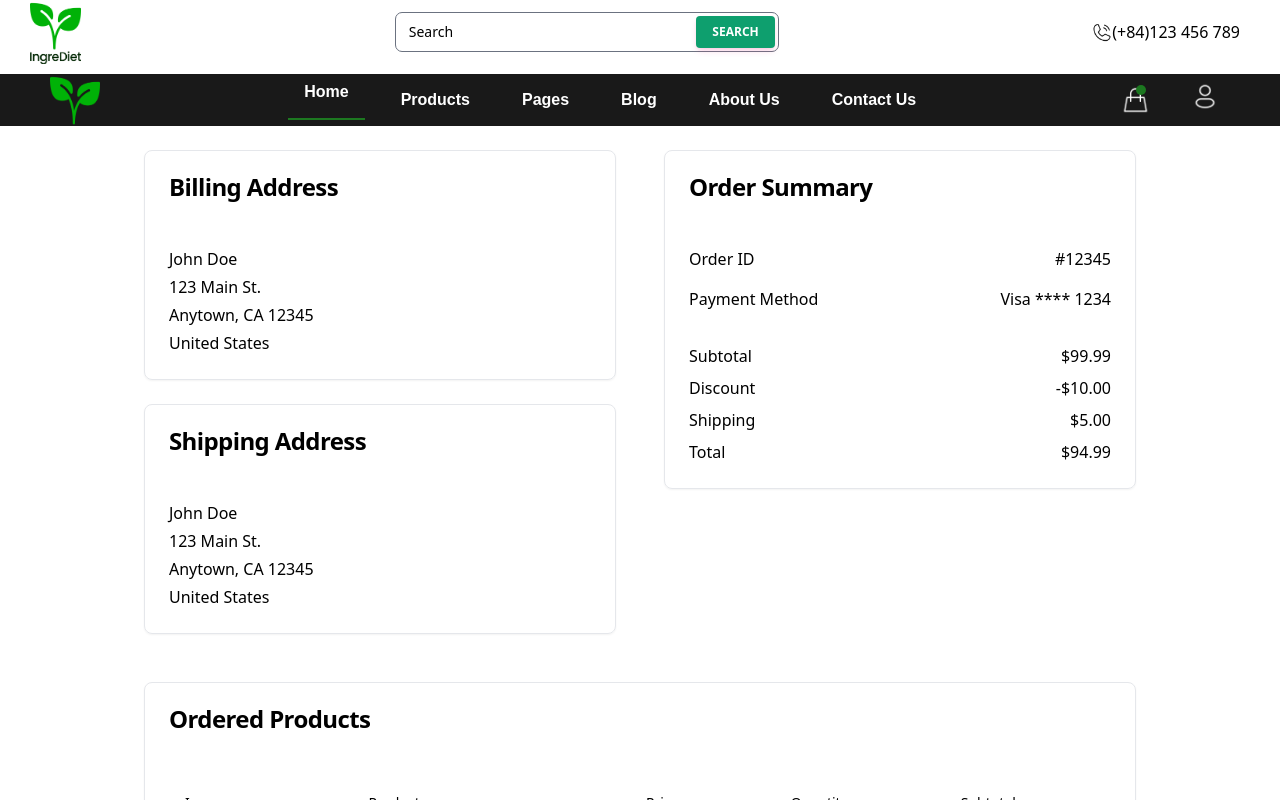
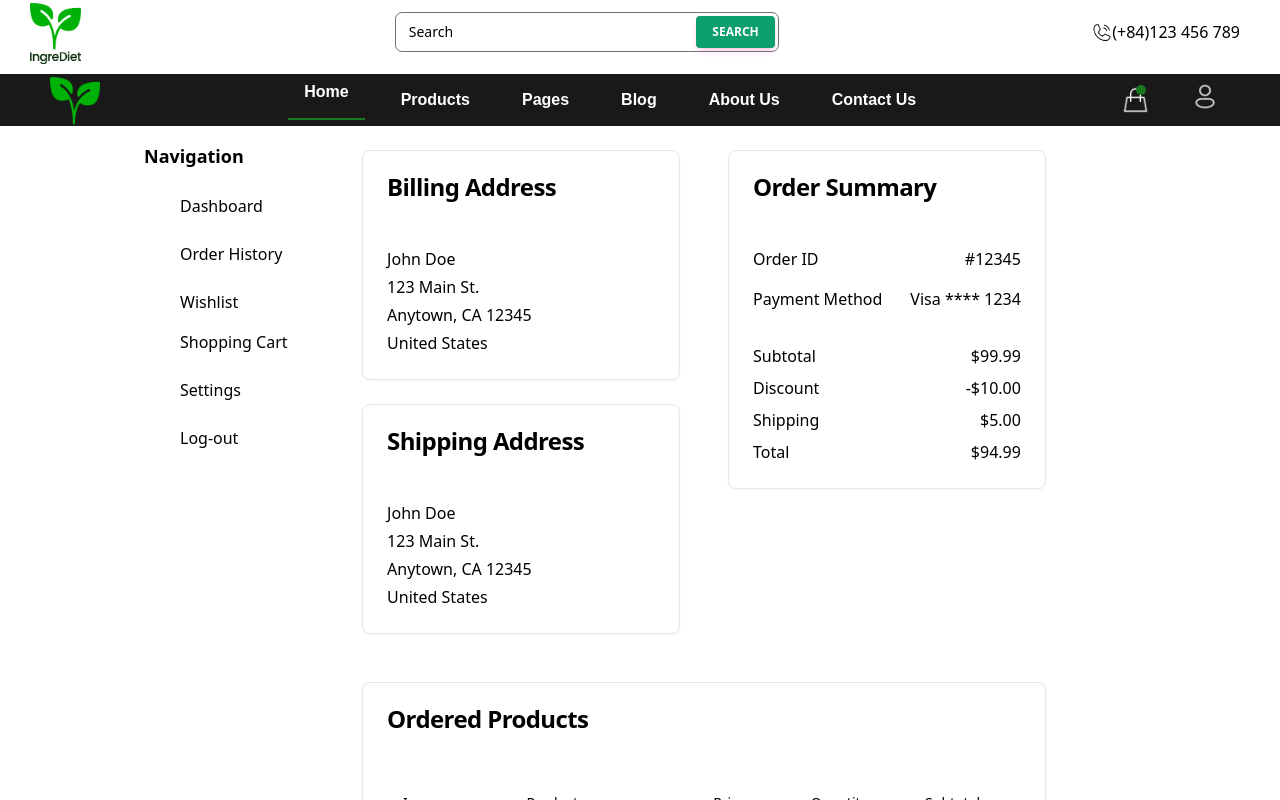
Before and after one commit to RokU-exe/BuildingITSystem, a React (Vite) app in the folder frontend/: page /orderdetails in a window 1280 px wide. Shown: the top 800 px of the page. Built offline with nearby package versions, Linux system fonts and the light colour scheme.

Commit message:
#42-update navbar order details

```diff
--- a/frontend/src/pages/OrderDetails/OrderDetails.jsx
+++ b/frontend/src/pages/OrderDetails/OrderDetails.jsx
@@ -1,9 +1,62 @@
 import React from 'react'
 import { assets } from '../../assets/assets'
+import { Link } from 'react-router-dom'
+
 
 const OrderDetails = () => {
   return (
-    <div class="grid md:grid-cols-2 gap-6 lg:gap-12 items-start max-w-6xl px-4 mx-auto py-6">
+    <div class="grid grid-cols-8">
+        {/* Navigation bar */}
+        <div class="col-start-1 col-end-2">
+            <aside className="w-64 p-4 col-start-1 bg-white">
+            <nav className="space-y-4">
+            <h2 className="text-lg font-bold">Navigation</h2>
+            <ul className="space-y-2">
+                <Link to='/profile'>
+                    <li>
+                    <a href="#" className="flex items-center p-2 space-x-2 hover:bg-green-100 rounded">
+                        <div className="w-5 h-5" />
+                        <span>Dashboard</span>
+                    </a>
+                    </li>
+                </Link>
+                <li>
+                <a href="#" className="flex items-center p-2 space-x-2 hover:bg-green-100 rounded">
+                    <div className="w-5 h-5" />
+                    <span>Order History</span>
+                </a>
+                </li>
+                <li>
+                <a href="#" className="flex items-center p-2 space-x-2 hover:bg-green-100 rounded">
+                    <div className="w-5 h-5" />
+                    <span>Wishlist</span>
+                </a>
+                </li>
+                <Link to='/shoppingcart'>
+                    <li>
+                    <a href="#" className="flex items-center p-2 space-x-2 hover:bg-green-100 rounded">
+                        <div className="w-5 h-5" />
+                        <span>Shopping Cart</span>
+                    </a>
+                    </li>
+                </Link>
+                <li>
+                <a href="#" className="flex items-center p-2 space-x-2 hover:bg-green-100 rounded">
+                    <div className="w-5 h-5" />
+                    <span>Settings</span>
+                </a>
+                </li>
+                <li>
+                <a href="#" className="flex items-center p-2 space-x-2 hover:bg-green-100 rounded">
+                    <div className="w-5 h-5" />
+                    <span>Log-out</span>
+                </a>
+                </li>
+            </ul>
+            </nav>
+            </aside>
+        </div>
+        <div class="grid md:grid-cols-2 col-start-2 col-end-9 gap-6 lg:gap-12 items-start max-w-6xl px-4 mx-auto py-6">
             <div class="grid gap-6">
                 <div class="rounded-lg border bg-card text-card-foreground shadow-sm" data-v0-t="card">
                 {/* Billing Address */}
@@ -146,6 +199,7 @@ const OrderDetails = () => {
                 </div>
             </div>
         </div>
+    </div>
   )
 }
 
--- a/frontend/src/pages/OrderHistory/OrderHistory.jsx
+++ b/frontend/src/pages/OrderHistory/OrderHistory.jsx
@@ -5,8 +5,9 @@ import { Link } from 'react-router-dom'
 const OrderHistory = () => {
   return (
 
-    <div class="grid grid-cols-2 rounded-lg mt-4 border bg-card text-card-foreground shadow-sm" data-v0-t="card">
-        <aside className="w-64 p-4 bg-white border-r">
+    <div class="grid grid-cols-8 mt-4  bg-card text-card-foreground shadow-sm" data-v0-t="card">
+        {/* Navigation Side bar */}
+        <aside className="w-64 p-4 col-start-1 bg-white">
         <nav className="space-y-4">
           <h2 className="text-lg font-bold">Navigation</h2>
           <ul className="space-y-2">
@@ -53,7 +54,8 @@ const OrderHistory = () => {
           </ul>
         </nav>
         </aside>
-        <div>
+        {/* Order History */}
+        <div class="col-start-3 col-end-9">
             <div class="flex flex-col space-y-1.5 p-6 px-7">
                 <h3 class="whitespace-nowrap text-2xl font-semibold leading-none tracking-tight">Order History</h3>
                 <p class="text-sm text-muted-foreground">View your past orders.</p>
```
Lines whose indentation alone changed are shown as unchanged.
